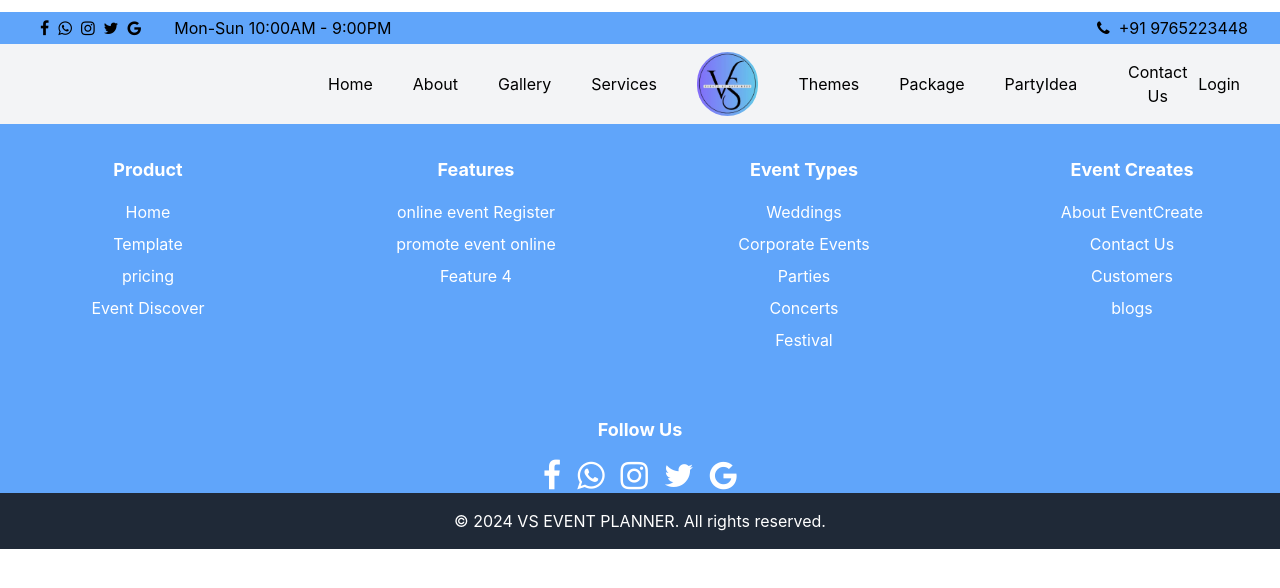
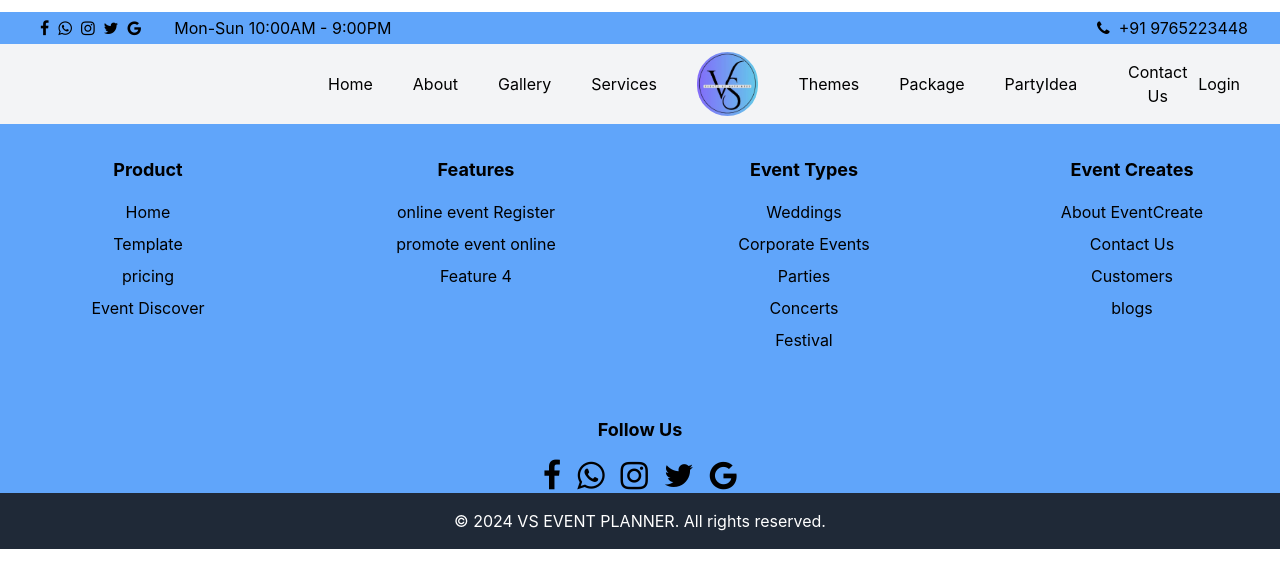
Before and after one commit to Vish24mankar/EventProject, a React (Create React App) app in the folder frontend/: page / in a window 1280 px wide. Shown: the top 588 px of the page. Built offline with nearby package versions, Linux system fonts and the light colour scheme.

Commit message:
footer text color change

```diff
--- a/frontend/src/Components/Footer.js
+++ b/frontend/src/Components/Footer.js
@@ -2,7 +2,7 @@ import React from 'react';
 
 const Footer = () => {
   return (
-    <footer className='bg-blue-400 text-white'>
+    <footer className='bg-blue-400 text-black'>
       <div className='container mx-auto py-8 px-4 md:px-0 grid grid-cols-1 md:grid-cols-4 gap-8'>
 
       <div className='Product'>
```
